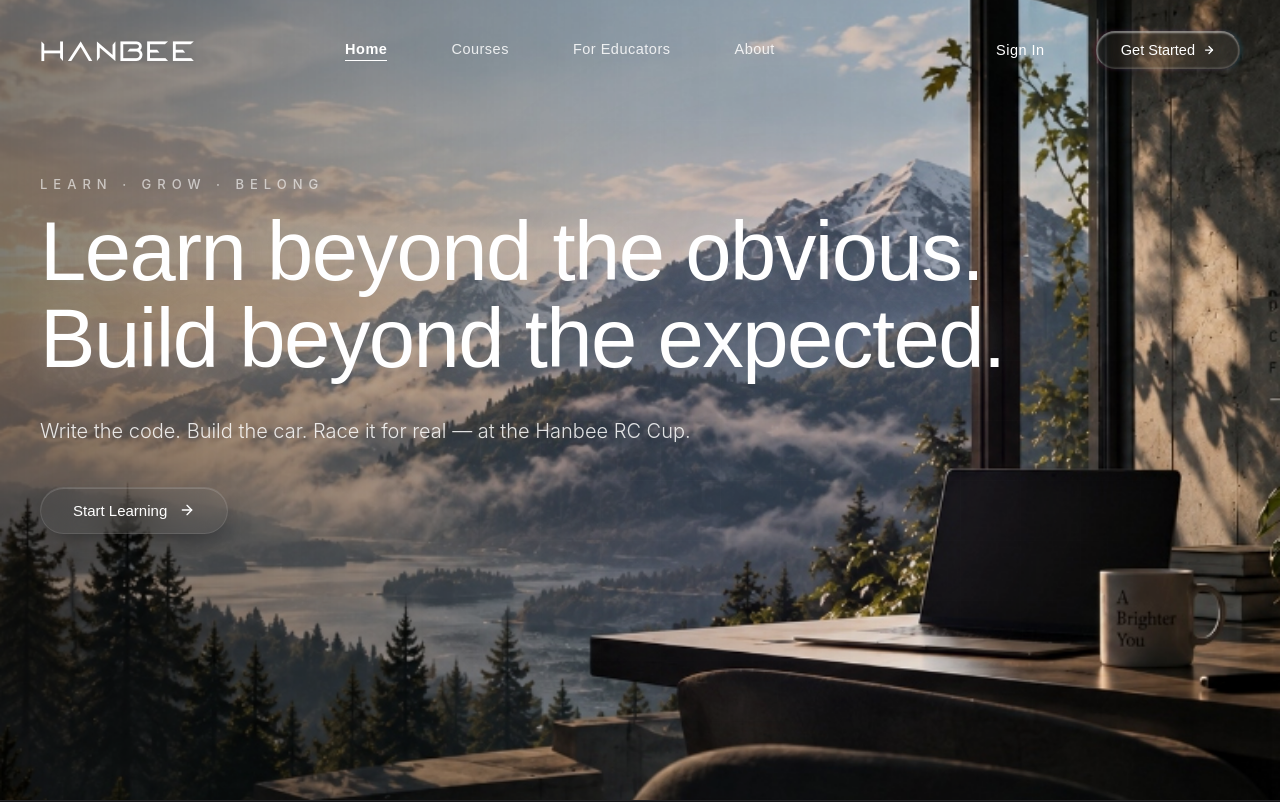
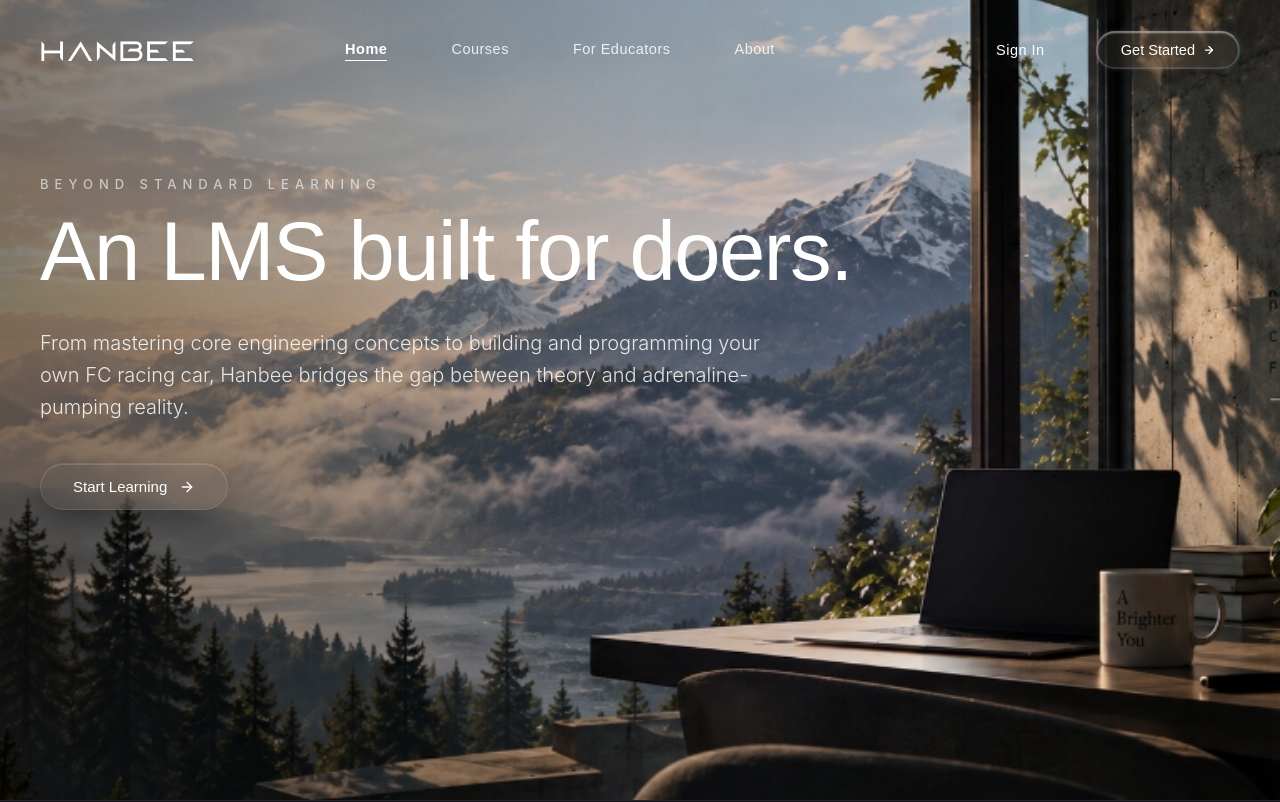
Before and after one commit to kavish2705-coder/LEARNING_PLATFORM_HANBEE, a Next.js app in the folder frontend/: page / in a window 1280 px wide. Shown: the top 802 px of the page. Built offline with nearby package versions, Linux system fonts and the light colour scheme.

Commit message:
feat: update hero text and remove parallax effect

```diff
--- a/frontend/src/components/Hero/Hero.tsx
+++ b/frontend/src/components/Hero/Hero.tsx
@@ -1,12 +1,9 @@
 "use client";
 
-import { motion, useScroll, useTransform } from "framer-motion";
+import { motion } from "framer-motion";
 import styles from "./Hero.module.css";
 
 export default function Hero() {
-  const { scrollY } = useScroll();
-  const yBg = useTransform(scrollY, [0, 1000], [0, 300]);
-  const opacityText = useTransform(scrollY, [0, 400], [1, 0]);
   const containerVariant = {
     hidden: { opacity: 1 },
     visible: {
@@ -36,8 +33,8 @@ export default function Hero() {
 
   return (
     <section className={styles.hero}>
-      {/* Background Image with Parallax */}
-      <motion.div className={styles.bgImage} style={{ y: yBg }} />
+      {/* Background Image */}
+      <div className={styles.bgImage} />
 
       {/* Futuristic Grid Overlay */}
       <div className={styles.gridOverlay} />
@@ -49,7 +46,7 @@ export default function Hero() {
       <div className={styles.overlay} />
 
       {/* Hero Content */}
-      <motion.div className={styles.content} style={{ opacity: opacityText }}>
+      <div className={styles.content}>
         {/* Tagline */}
         <motion.p
           className={styles.tagline}
@@ -57,7 +54,7 @@ export default function Hero() {
           animate={{ opacity: 1, y: 0 }}
           transition={{ delay: 0.2, duration: 0.8, ease: [0.16, 1, 0.3, 1] }}
         >
-          LEARN · GROW · BELONG
+          BEYOND STANDARD LEARNING
         </motion.p>
 
         {/* Main Heading */}
@@ -68,15 +65,8 @@ export default function Hero() {
           animate="visible"
         >
           <span className={styles.headingLine}>
-            {line1.split("").map((char, index) => (
+            {"An LMS built for doers.".split("").map((char, index) => (
               <motion.span key={`l1-${index}`} variants={charVariant} style={{ display: "inline-block" }}>
-                {char === " " ? "\u00A0" : char}
-              </motion.span>
-            ))}
-          </span>
-          <span className={styles.headingLine}>
-            {line2.split("").map((char, index) => (
-              <motion.span key={`l2-${index}`} variants={charVariant} style={{ display: "inline-block" }}>
                 {char === " " ? "\u00A0" : char}
               </motion.span>
             ))}
@@ -90,7 +80,7 @@ export default function Hero() {
           animate={{ opacity: 1, y: 0 }}
           transition={{ delay: 0.55, duration: 0.8, ease: [0.16, 1, 0.3, 1] }}
         >
-          Write the code. Build the car. Race it for real — at the Hanbee RC Cup.
+          From mastering core engineering concepts to building and programming your own FC racing car, Hanbee bridges the gap between theory and adrenaline-pumping reality.
         </motion.p>
 
         {/* CTA Button */}
@@ -126,7 +116,7 @@ export default function Hero() {
           </motion.svg>
           <div className={styles.ctaGlow}></div>
         </motion.a>
-      </motion.div>
+      </div>
 
     </section>
   );
```
